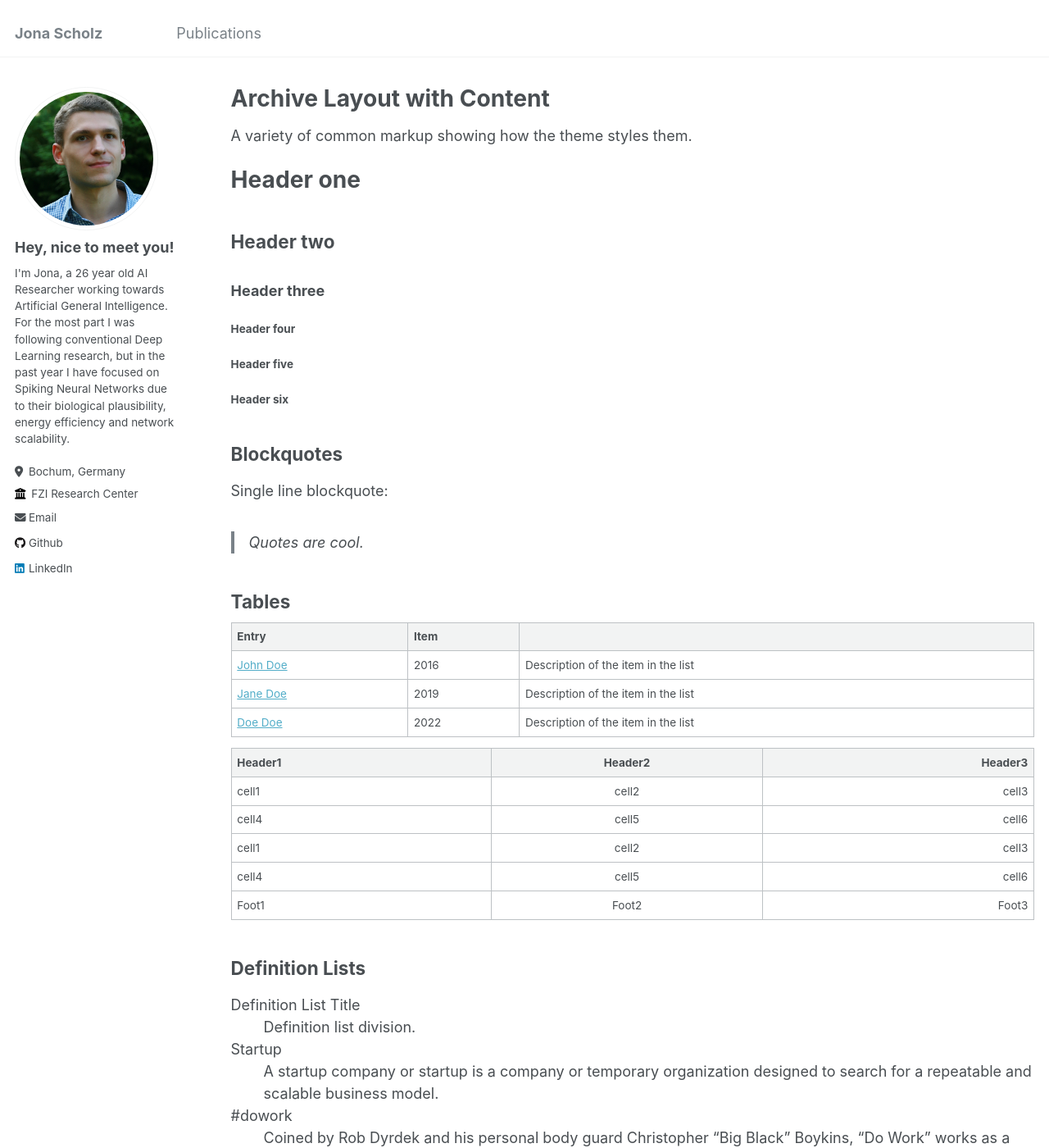
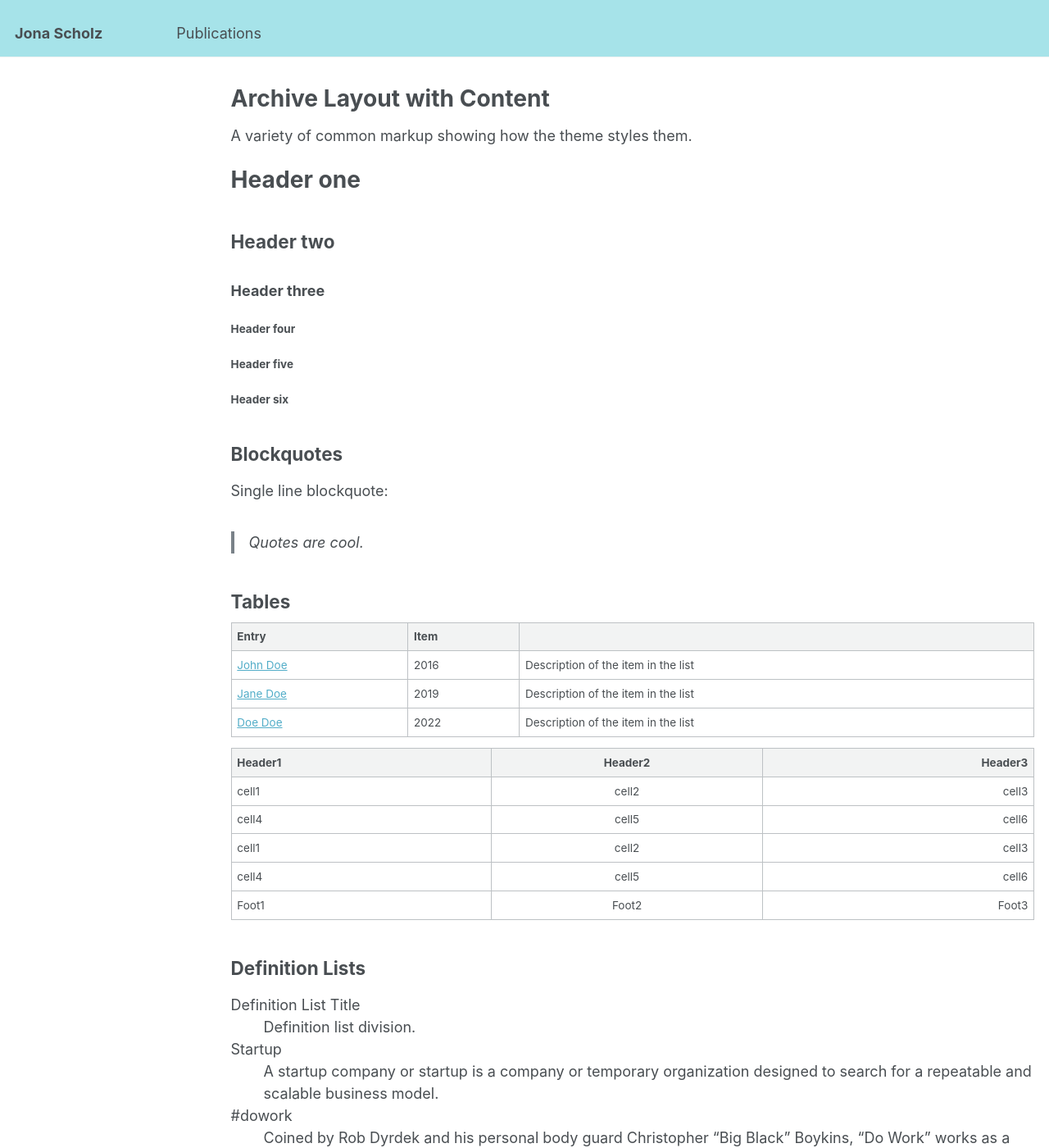
Before and after one commit to jonascholz/jonascholz.github.io, a Jekyll site: the page built from _pages/archive-layout-with-content.md, in a window 1280 px wide and 1400 px high. Shown: the whole window at 82% size. Built offline with Jekyll 4.4.1, drawn with Linux system fonts in a browser that asks for light colours; some of the changed text lies outside the part shown.

```diff
--- a/_config.yml
+++ b/_config.yml
@@ -22,16 +22,9 @@ repository: "jonascholz/jonascholz.github.io"
 author:
   # Biographic information
   avatar: "profile.jpg"
-  name: "Hey, nice to meet you!"
+  name: "Jona Scholz"
   pronouns: # example: "she/her"
-  bio: "I'm Jona, a 26 year old AI
-    Researcher working towards Artificial
-    General Intelligence. For the most part I was
-    following conventional Deep Learning
-    research, but in the past year I have focused
-    on Spiking Neural Networks due to their
-    biological plausibility, energy efficiency and
-    network scalability."
+  bio: "AI Researcher"
   location: "Bochum, Germany"
   employer: "FZI Research Center"
   uri: # URL
--- a/_layouts/archive.html
+++ b/_layouts/archive.html
@@ -13,7 +13,6 @@ layout: default
 {% endif %}
 
 <div id="main" role="main">
-  {% include sidebar.html %}
 
     <div class="archive">
         {% unless page.header.overlay_color or page.header.overlay_image %}
--- /dev/null
+++ b/_sass/skins/_mint.scss
@@ -0,0 +1,35 @@
+/* ==========================================================================
+   Mint skin
+   ========================================================================== */
+
+/* Colors */
+$background-color: #f3f6f6 !default;
+$text-color: #40514e !default;
+$muted-text-color: #40514e !default;
+$primary-color: #11999e !default;
+$border-color: mix(#fff, #40514e, 75%) !default;
+$footer-background-color: #a6e3e9 !default;
+$link-color: #11999e !default;
+$masthead-link-color: $text-color !default;
+$masthead-link-color-hover: $text-color !default;
+$navicon-link-color-hover: mix(#fff, $text-color, 80%) !default;
+$text-black: #494e52;
+
+.masthead {
+    background: $footer-background-color;
+    color: $text-black;
+
+    *,
+    a {
+        background: transparent;
+        color: $text-black;
+    }
+
+    a:hover {
+        color: black;
+    }
+
+    .visible-links a:before {
+        background: black;
+    }
+}
--- a/assets/css/main.scss
+++ b/assets/css/main.scss
@@ -1,6 +1,5 @@
 ---
 ---
-
 /*
  *    Minimal Mistakes Jekyll Theme
  *
@@ -39,3 +38,5 @@
 @import "vendor/font-awesome/brands";
 @import "vendor/magnific-popup/magnific-popup";
 @import "print";
+
+@import "skins/mint"
```
Also changed, not shown: README.md (+2 -36 lines), _pages/about.md (+7 -2 lines), _sass/_sidebar.scss (+14 -6 lines). Lines whose indentation alone changed are shown as unchanged.
